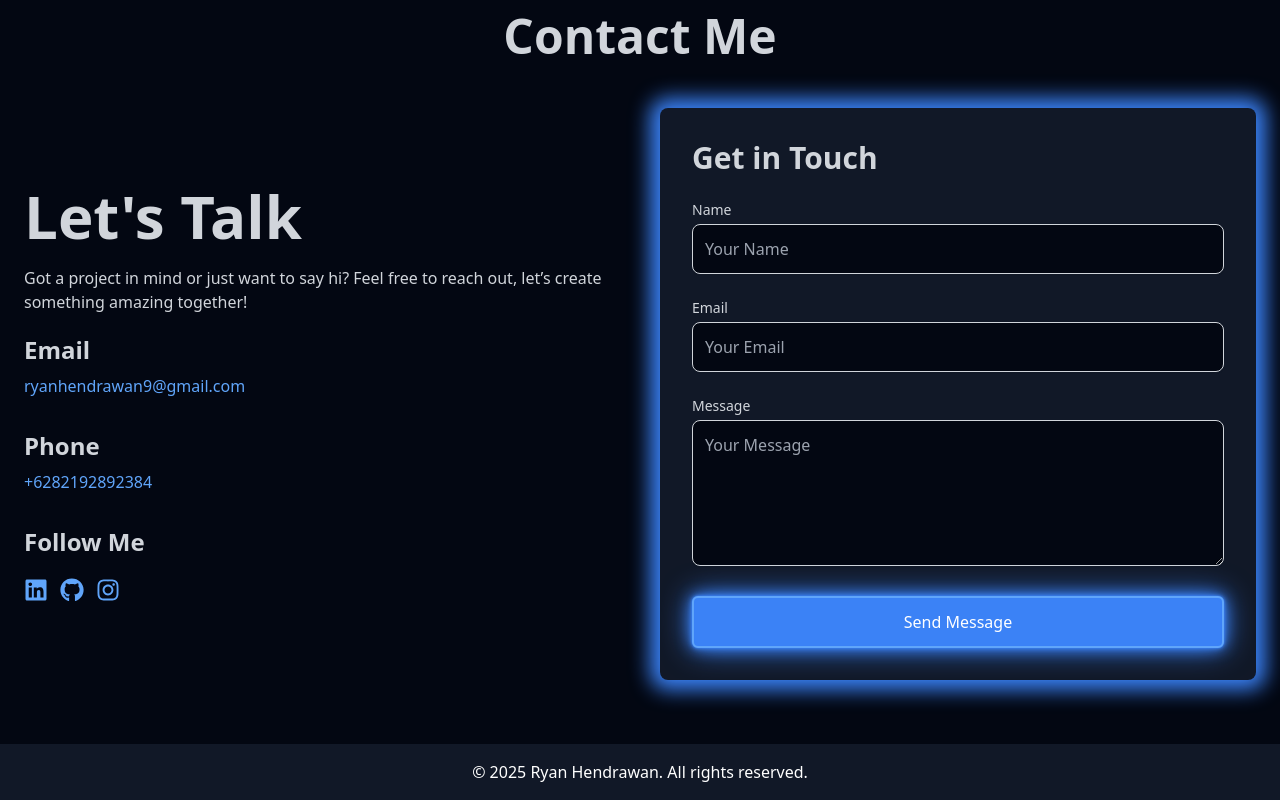
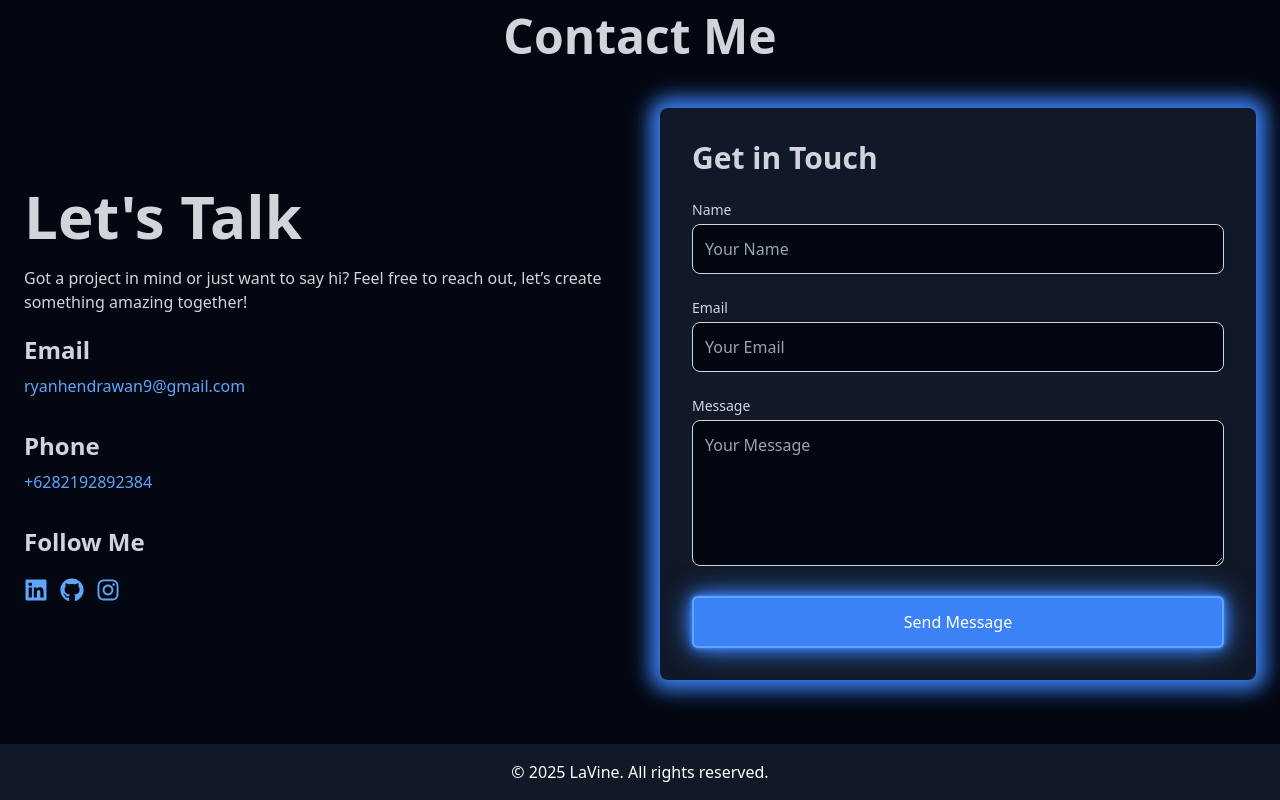
Before and after one commit to ryanhendrawan9/Portfolio, a React (Vite) app in the folder my-project/: page / in a window 1280 px wide. Shown: the part 4416-5216 px from the top of the page. Built offline with nearby package versions, Linux system fonts and the light colour scheme.

Commit message:
feat: Update CV

```diff
--- a/my-project/src/components/Footer.jsx
+++ b/my-project/src/components/Footer.jsx
@@ -3,9 +3,7 @@ import React from "react";
 const Footer = () => {
   return (
     <footer className="py-4 text-center text-white bg-gray-900">
-      <p>
-        &copy; {new Date().getFullYear()} Ryan Hendrawan. All rights reserved.
-      </p>
+      <p>&copy; {new Date().getFullYear()} LaVine. All rights reserved.</p>
     </footer>
   );
 };
```
Also changed, not shown: 1 other file (tests, documents, lock files or other folders).
